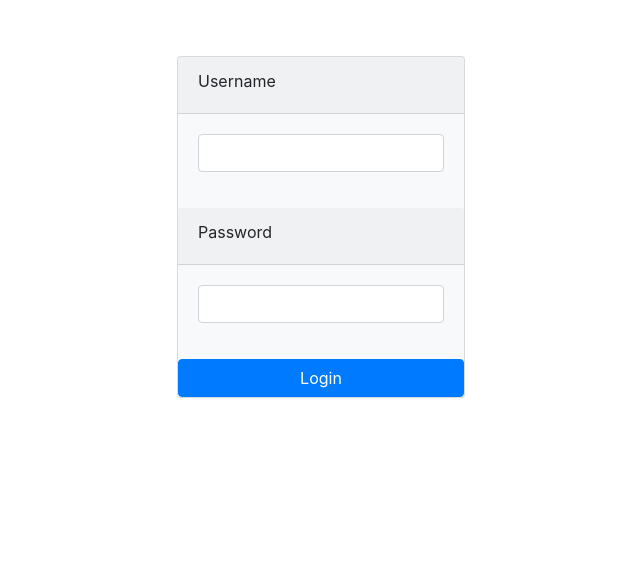
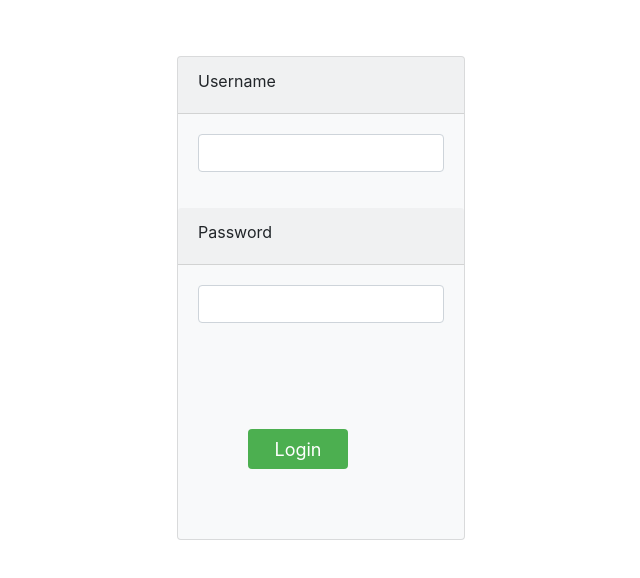
Before and after one commit to jonasa64/modelDrivenForms, an Angular app: page / in a window 1280 px wide. Shown: the top 578 px of the page, without its empty margins (319-959 px from the left). Built offline with nearby package versions, Linux system fonts and the light colour scheme.

Commit message:
Update login.component.html

```diff
--- a/src/app/login.component.html
+++ b/src/app/login.component.html
@@ -38,7 +38,7 @@
 
             </div>
 
-            <button class="btn btn-primary" type="submit">Login</button>
+            <button class="btn btn-primary button" type="submit"><span class="text-button">Login</span></button>
         </div>
     </form>
 </div>
```
